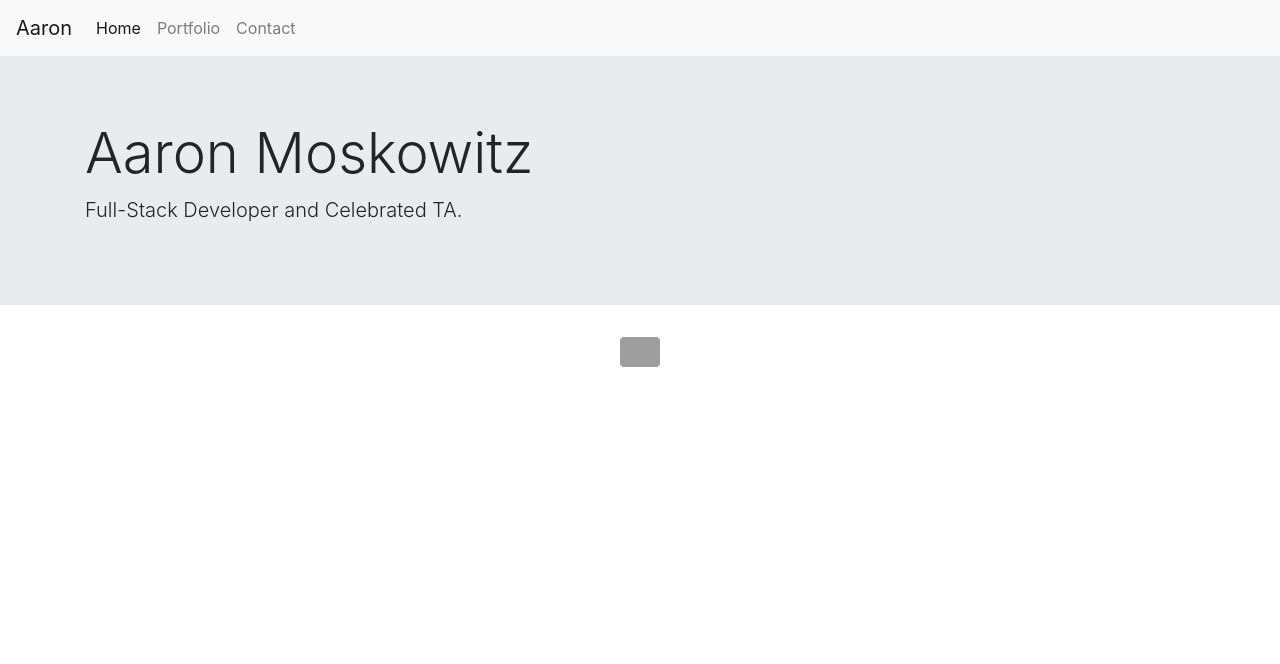
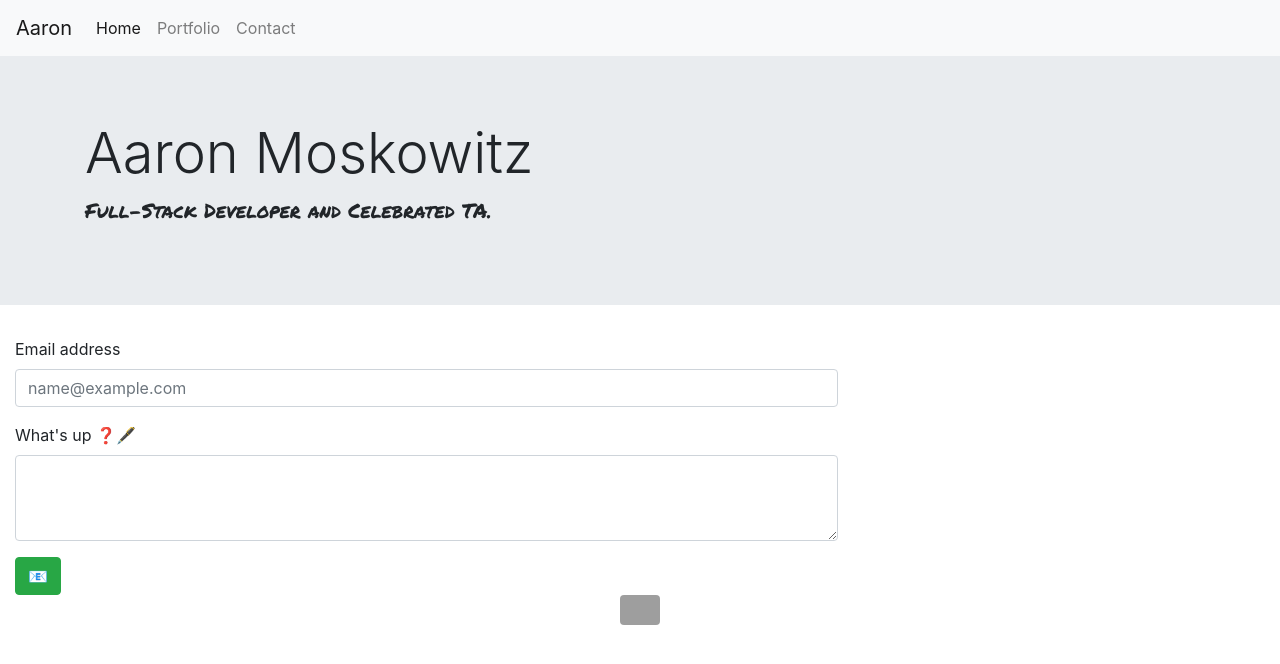
Before and after one commit to Moskowitza/bootstrapPortfolio, a plain HTML site: page contact.html in a window 1280 px wide. Drawn offline with nearby package versions, Linux system fonts and the light colour scheme; grey boxes are pictures that could not be loaded.

Commit message:
added google fonts

```diff
--- a/contact.html
+++ b/contact.html
@@ -15,11 +15,12 @@
       integrity="sha384-ggOyR0iXCbMQv3Xipma34MD+dH/1fQ784/j6cY/iJTQUOhcWr7x9JvoRxT2MZw1T"
       crossorigin="anonymous"
     />
-
+    <!-- Google Fonts -->
+    <link href="https://fonts.googleapis.com/css?family=Permanent+Marker" rel="stylesheet">
     <title>Contact Me!</title>
   </head>
   <body>
-      <nav class="navbar navbar-expand-lg navbar-light bg-light">
+      <nav class="navbar navbar-expand-lg navbar-light bg-light" >
           <a class="navbar-brand" href="#">Aaron</a>
           <button
             class="navbar-toggler"
@@ -45,9 +46,25 @@
     <div class="jumbotron jumbotron-fluid">
         <div class="container">
           <h1 class="display-4">Aaron Moskowitz</h1>
-          <p class="lead">Full-Stack Developer and Celebrated TA.</p>
+          <p class="lead" style="font-family: 'Permanent Marker', cursive;">Full-Stack Developer and Celebrated TA.</p>
         </div>
       </div>
+      <!-- Form -->
+      <div class="col-md-2"></div>
+<div class="col-md-8">
+    <form>
+        <div class="form-group">
+          <label for="exampleFormControlInput1">Email address</label>
+          <input type="email" class="form-control" id="exampleFormControlInput1" placeholder="name@example.com">
+        </div>
+        <div class="form-group">
+          <label for="exampleFormControlTextarea1">What's up ❓🖋️</label>
+          <textarea class="form-control" id="exampleFormControlTextarea1" rows="3"></textarea>
+        </div>
+        <button type="button" class="btn btn-success">📧</button>
+      </form>
+</div>
+      <div class="col-md-2"></div>
         <!-- Footer -->
         <div class="container">
             <div class="row">
```
Also changed, not shown: index.html (+3 -2 lines), portfolio.html (+2 -1 lines).
